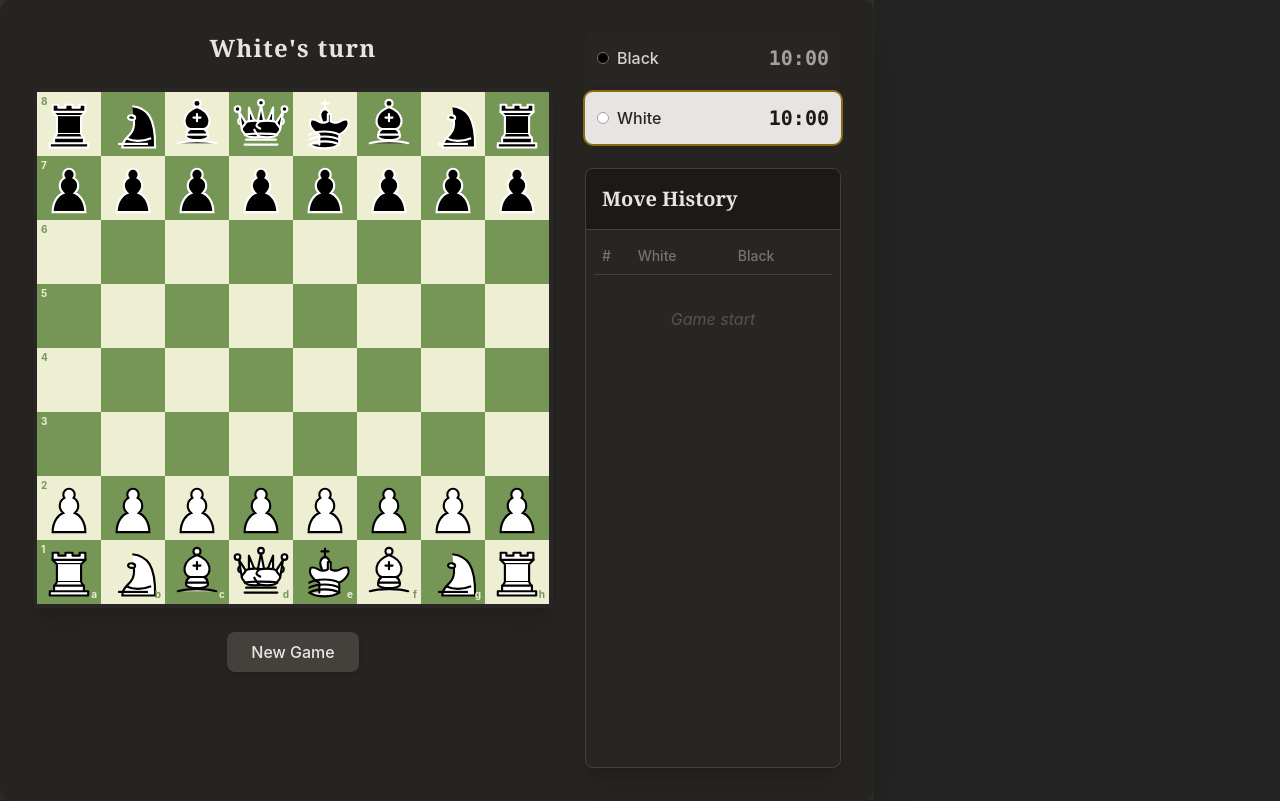
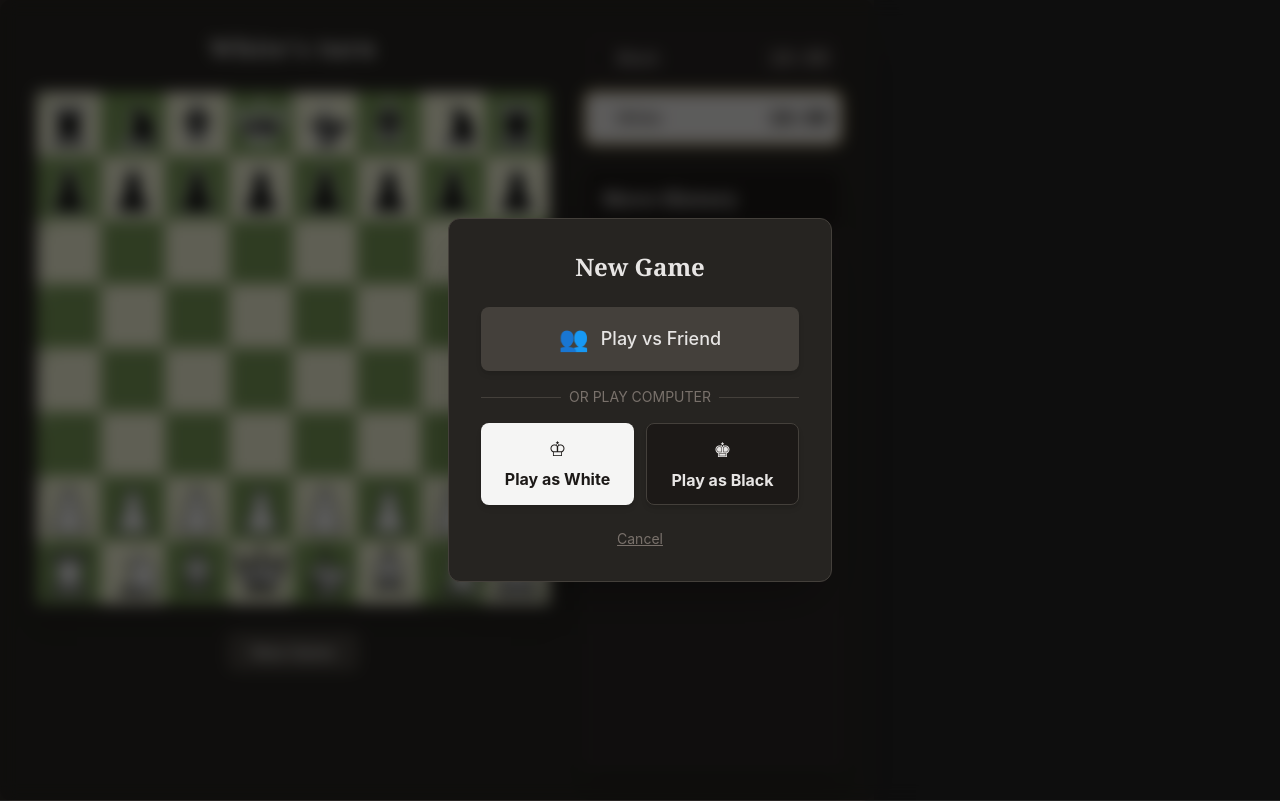
Before and after one commit to alex-ho-41/chess, a React (Vite) app: page / in a window 1280 px wide. Built offline with nearby package versions, Linux system fonts and the light colour scheme.

Commit message:
Show New Game dialog on initial load

```diff
--- a/src/components/Game.tsx
+++ b/src/components/Game.tsx
@@ -27,7 +27,7 @@ export default function Game() {
     // AI State
     const [gameMode, setGameMode] = useState<'pvp' | 'ai'>('pvp')
     const [aiColor, setAiColor] = useState<'w' | 'b' | null>(null)
-    const [showNewGameDialog, setShowNewGameDialog] = useState(false)
+    const [showNewGameDialog, setShowNewGameDialog] = useState(true)
     const [isAiThinking, setIsAiThinking] = useState(false)
 
     useEffect(() => {
```
